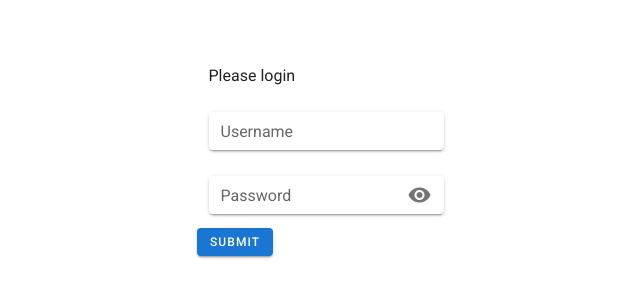
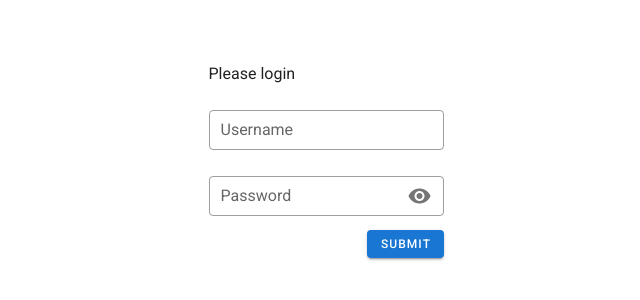
Before and after one commit to SonyaHon/netjam.webapp, a Vue app: page /auth/login in a window 1280 px wide. Shown: the part 246-546 px from the top of the page, without its empty margins (314-954 px from the left). Built offline with nearby package versions, Linux system fonts and the light colour scheme.

Commit message:
some updates

```diff
--- a/src/App.vue
+++ b/src/App.vue
@@ -1,8 +1,8 @@
 <template>
   <v-app>
-    <v-content app>
+    <v-main app>
       <router-view></router-view>
-    </v-content>
+    </v-main>
   </v-app>
 </template>
 
--- a/src/main.js
+++ b/src/main.js
@@ -10,5 +10,5 @@ new Vue({
   router,
   store,
   vuetify,
-  render: h => h(App)
+  render: h => h(App),
 }).$mount("#app");
--- a/src/modules/auth/AuthModule.vue
+++ b/src/modules/auth/AuthModule.vue
@@ -5,5 +5,12 @@
 <script>
 export default {
   name: "AuthModule",
+  mounted() {
+    // try to fetch user from here
+
+    if (this.$route.name === "auth") {
+      this.$router.replace("/auth/login");
+    }
+  },
 };
 </script>
--- a/src/modules/auth/auth.store.js
+++ b/src/modules/auth/auth.store.js
@@ -1,3 +1,22 @@
 export const authStore = {
-  state: {},
+  namespaced: true,
+  state: {
+    user: {},
+    auth: {},
+  },
+  mutations: {
+    SET_USER(state, data) {
+      state.user = {
+        ...data,
+      };
+    },
+  },
+  actions: {
+    async fetchUser({ commit }) {
+      commit("SET_USER", {
+        name: "asd",
+        hasLife: Math.random(),
+      });
+    },
+  },
 };
--- a/src/modules/auth/views/Login.vue
+++ b/src/modules/auth/views/Login.vue
@@ -1,10 +1,10 @@
 <template>
   <FullCenter>
-    <VForm v-model="isFormValid">
+    <VForm v-model="isFormValid" ref="form">
       <VLayout column>
         <div class="body mb-6">Please login</div>
         <VTextField
-          solo
+          outlined
           dense
           label="Username"
           required
@@ -13,7 +13,7 @@
           @keypress.enter="login"
         />
         <VTextField
-          solo
+          outlined
           dense
           :type="passInputType"
           v-model="password"
@@ -29,7 +29,8 @@
           @keypress.enter="login"
         />
         <VLayout row>
-          <VBtn small color="primary" @click="login">Submit</VBtn>
+          <VSpacer />
+          <VBtn small class="mr-3" color="primary" @click="login">Submit</VBtn>
         </VLayout>
       </VLayout>
     </VForm>
@@ -43,15 +44,22 @@ export default {
   components: { FullCenter },
   data() {
     return {
-      isFormValid: false,
+      isFormValid: true,
       username: "",
-      usernameRules: [],
+      usernameRules: [v => (!v ? "Please provide a username" : true)],
       passInputType: "password",
-      passRules: [],
+      passRules: [v => (!v ? "Please provide a password" : true)],
+      password: "",
     };
   },
   methods: {
-    async login() {},
+    async login() {
+      if (!this.$refs.form) return;
+      this.$refs.form.validate();
+      if (!this.isFormValid) return;
+      console.log("Some cool stuff");
+      this.$store.dispatch("auth/fetchUser");
+    },
   },
 };
 </script>
```
Also changed, not shown: 1 other file (tests, documents, lock files or other folders).
